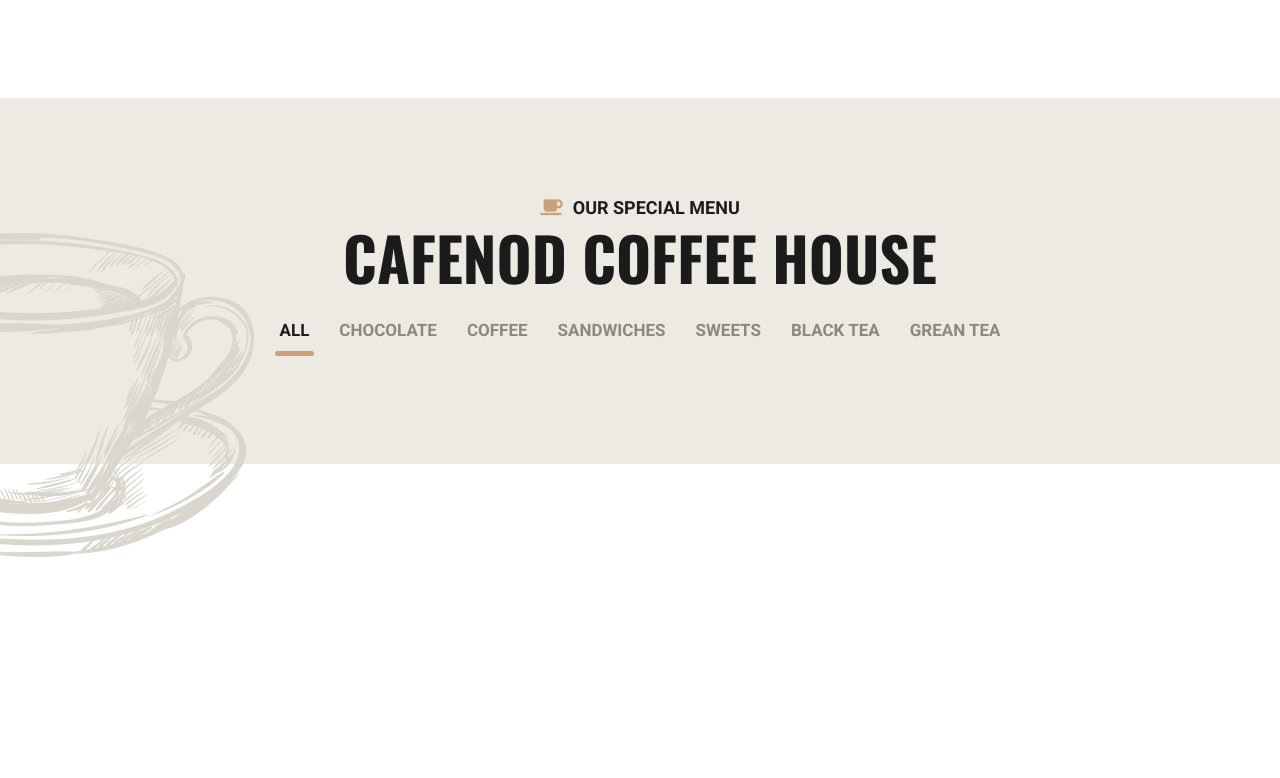
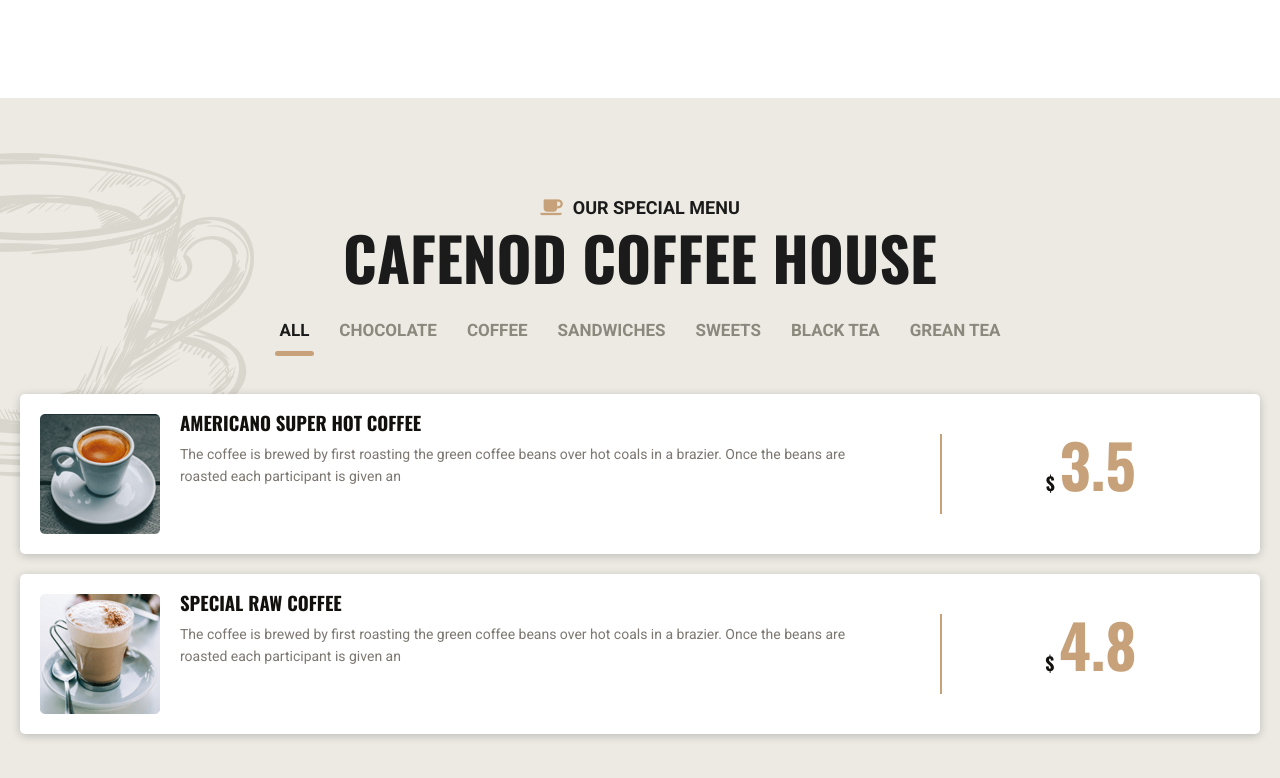
Before and after one commit to SassCrafter/cafenod, a React (Create React App) app: page / in a window 1280 px wide. Shown: the part 1928-2706 px from the top of the page. Before the commit the page ends 2493 px from the top, so only its background shows below. Built offline with nearby package versions, Linux system fonts and the light colour scheme.

Commit message:
UI Card component, ui tab panel component

```diff
--- a/src/components/Menu/Menu.js
+++ b/src/components/Menu/Menu.js
@@ -9,7 +9,7 @@ function Menu() {
       <Deco
         imgPath="/images/menu/deco/deco_01.png"
         imgAlt="cup of coffee"
-        top="135px"
+        top="55px"
       />
       <div className="z-index">
         <Text>
--- /dev/null
+++ b/src/components/UI/Card/Card.js
@@ -0,0 +1,12 @@
+import React from "react";
+import classes from "./Card.module.scss";
+
+function Card({ children, className, ...restProps }) {
+	return (
+		<div className={`${classes.Card} ${className}`} {...restProps}>
+			{children}
+		</div>
+	);
+}
+
+export default Card;
--- /dev/null
+++ b/src/components/UI/Card/Card.module.scss
@@ -0,0 +1,7 @@
+.Card {
+	width: 100%;
+	padding: 2rem;
+	border-radius: 5px;
+	background-color: white;
+	box-shadow: 0 2px 10px rgba(0, 0, 0, 0.2);
+}
--- a/src/components/UI/Tabs/TabList/TabList.module.scss
+++ b/src/components/UI/Tabs/TabList/TabList.module.scss
@@ -1,5 +1,6 @@
 @import "../../../../styles/config.module";
 .List {
-  @include flex(row, flex-start, center);
-  flex-wrap: wrap;
+	@include flex(row, flex-start, center);
+	flex-wrap: wrap;
+	margin-bottom: 3rem;
 }
--- /dev/null
+++ b/src/components/UI/Tabs/TabPanel/TabPanel.js
@@ -0,0 +1,30 @@
+import React from "react";
+import { Link } from "react-router-dom";
+import classes from "./TabPanel.module.scss";
+import { Card } from "../../../index";
+
+function TabPanel({ title, image, description, price, linkTo }) {
+	return (
+		<Card className={classes.Panel}>
+			<div className={classes.Description}>
+				<div className={classes.Image}>
+					<img src={image} alt={title} />
+				</div>
+				<div className={classes.Text}>
+					<h3>
+						<Link to={linkTo}>{title}</Link>
+					</h3>
+					<p>{description}</p>
+				</div>
+			</div>
+			<div className={classes.Price}>
+				<h2>
+					<span>$</span>
+					{price}
+				</h2>
+			</div>
+		</Card>
+	);
+}
+
+export default TabPanel;
--- /dev/null
+++ b/src/components/UI/Tabs/TabPanel/TabPanel.module.scss
@@ -0,0 +1,100 @@
+@import "../../../../styles/config.module";
+
+.Panel {
+	@include flexColumn(flex-start, flex-start);
+	margin-bottom: 2rem;
+	transition: transform 200ms ease-in-out, box-shadow 200ms linear;
+
+	&:hover {
+		transform: translateY(-0.75rem);
+		box-shadow: 0 3px 15px rgba(0, 0, 0, 0.2);
+
+		.Image {
+			&::before {
+				opacity: 1;
+			}
+			img {
+				transform: scale(1.1);
+			}
+		}
+	}
+
+	@include mq($tablet) {
+		flex-direction: row;
+		align-items: center;
+		justify-content: space-between;
+	}
+}
+
+.Description {
+	width: 100%;
+	@include flexColumn(flex-start, flex-start);
+
+	@include mq($tablet) {
+		width: 70%;
+		flex-direction: row;
+	}
+}
+
+.Image {
+	margin-bottom: 2rem;
+	overflow: hidden;
+	position: relative;
+
+	&::before {
+		content: "";
+		width: 100%;
+		height: 100%;
+		@include absolute;
+		background-color: rgba(0, 0, 0, 0.4);
+		opacity: 0;
+		transition: opacity 200ms linear;
+	}
+
+	img {
+		display: block;
+		transition: transform 200ms ease-in-out;
+	}
+
+	@include mq($tablet) {
+		margin-bottom: 0;
+		margin-right: 2rem;
+		min-width: 12rem;
+	}
+}
+
+.Text {
+	width: 100%;
+	margin-bottom: 2rem;
+	h3,
+	a {
+		color: $dark-color;
+		margin-bottom: 1rem;
+	}
+
+	p {
+		font-size: 1.4rem;
+	}
+}
+
+.Price {
+	width: 100%;
+	text-align: right;
+
+	h2 {
+		font-size: 6rem;
+		color: $primary-color;
+
+		span {
+			font-size: 0.3em;
+			color: $dark-color;
+			margin-right: 5px;
+		}
+	}
+
+	@include mq($tablet) {
+		width: 25%;
+		text-align: center;
+		border-left: 2px solid $primary-color;
+	}
+}
--- a/src/components/UI/Tabs/Tabs.js
+++ b/src/components/UI/Tabs/Tabs.js
@@ -1,7 +1,8 @@
 import React, { useState } from "react";
 import classes from "./Tabs.module.scss";
 import TabList from "./TabList/TabList";
-import { act } from "react-dom/test-utils";
+import TabPanel from "./TabPanel/TabPanel";
+import MenuItemsData from "../../../fixtures/menuItems.json";
 
 function Tabs({ items }) {
   const [activeTabId, setActiveTabId] = useState(0);
@@ -13,6 +14,15 @@ function Tabs({ items }) {
         activeTabId={activeTabId}
         setActiveTabId={setActiveTabId}
       />
+      {MenuItemsData.map((item) => (
+        <TabPanel
+          key={item.id}
+          title={item.title}
+          description={item.description}
+          price={item.price}
+          image={item.image}
+        />
+      ))}
     </div>
   );
 }
--- a/src/components/index.js
+++ b/src/components/index.js
@@ -8,6 +8,7 @@ export { default as Chip } from "./UI/Chip/Chip";
 export { default as SmallOverlay } from "./UI/SmallOverlay/SmallOverlay";
 export { default as Deco } from "./UI/Deco/Deco";
 export { default as Tabs } from "./UI/Tabs/Tabs";
+export { default as Card } from "./UI/Card/Card";
 export { default as Flex } from "./Layout/Flex/Flex";
 export { default as Header } from "./Header/Header";
 export { default as Hero } from "./Hero/Hero";
--- /dev/null
+++ b/src/fixtures/menuItems.json
@@ -0,0 +1,18 @@
+[
+	{
+		"id": 0,
+		"category": "chocolate",
+		"title": "AMERICANO SUPER HOT COFFEE",
+		"description": "The coffee is brewed by first roasting the green coffee beans over hot coals in a brazier. Once the beans are roasted each participant is given an",
+		"image": "/images/menu/items/img_01.png",
+		"price": "3.5"
+	},
+	{
+		"id": 1,
+		"category": "chocolate",
+		"title": "SPECIAL RAW COFFEE",
+		"description": "The coffee is brewed by first roasting the green coffee beans over hot coals in a brazier. Once the beans are roasted each participant is given an",
+		"image": "/images/menu/items/img_02.png",
+		"price": "4.8"
+	}
+]
```
